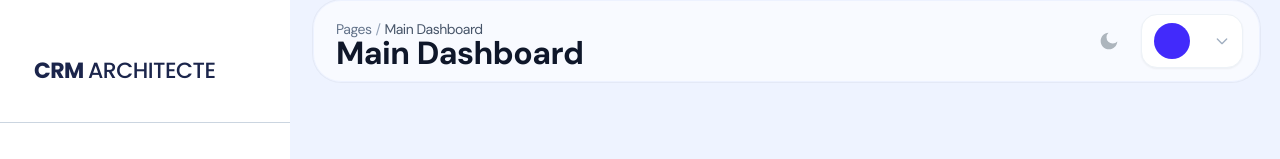
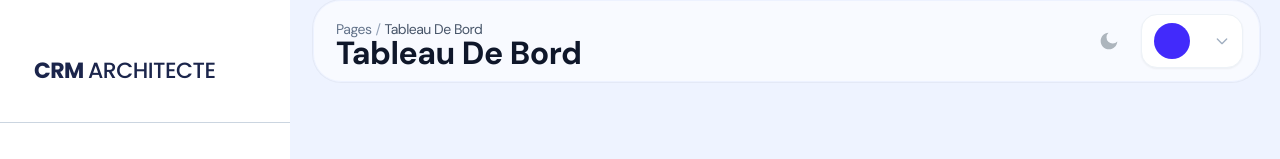
Before and after one commit to ZAKARIASAKAMI/CRM-ARCHITECTE-CABINET, a React (Create React App) app in the folder Frontend/: page /admin/default in a window 1280 px wide. Shown: the top 159 px of the page. Built offline with nearby package versions, Linux system fonts and the light colour scheme; sample sign-in values are in the browser's storage; what tailwindcss-rtl would draw is missing.

Commit message:
update after some fixing some error on the dark mode

```diff
--- a/Frontend/src/components/navbar/index.jsx
+++ b/Frontend/src/components/navbar/index.jsx
@@ -16,8 +16,7 @@ const Navbar = (props) => {
   const dropdownRef = useRef(null);
   const user = getStoredUser();
 
-  const displayBrandText =
-    brandText === "Prospects" ? "Tableau de Bord" : brandText;
+  const displayBrandText = brandText;
 
   const userInitials = user
     ? `${user.first_name?.[0] || ""}${user.last_name?.[0] || ""}`.toUpperCase()
--- a/Frontend/src/layouts/admin/index.jsx
+++ b/Frontend/src/layouts/admin/index.jsx
@@ -20,7 +20,7 @@ export default function Admin(props) {
   });
 
   const [open, setOpen] = React.useState(true);
-  const [currentRoute, setCurrentRoute] = React.useState("Main Dashboard");
+  const [currentRoute, setCurrentRoute] = React.useState("Tableau de Bord");
 
   React.useEffect(() => {
     window.addEventListener("resize", () =>
@@ -32,7 +32,7 @@ export default function Admin(props) {
   }, [location.pathname]);
 
   const getActiveRoute = (routes) => {
-    let activeRoute = "Main Dashboard";
+    let activeRoute = "Tableau de Bord";
     for (let i = 0; i < routes.length; i++) {
       if (
         window.location.href.indexOf(
--- a/Frontend/src/routes.js
+++ b/Frontend/src/routes.js
@@ -58,7 +58,7 @@ const allRoutes = [
     roles: ["Administrator", "Secretary", "Architect"],
   },
   {
-    name: "Projets",
+    name: "Projects",
     layout: "/admin",
     path: "projects",
     icon: <MdArchitecture className="h-6 w-6" />,
@@ -79,7 +79,7 @@ const allRoutes = [
     path: "documents",
     icon: <MdFolder className="h-6 w-6" />,
     component: <DocumentsPage />,
-    roles: ["Administrator", "Architect", "Collaborator", "Secretary"],
+    roles: ["Administrator", "Architect", "Secretary"],
   },
   {
     name: "Planning",
--- a/Frontend/src/views/admin/clients/index.jsx
+++ b/Frontend/src/views/admin/clients/index.jsx
@@ -160,7 +160,7 @@ export default function ClientsPage() {
 
       <div className="w-full">
         <input
-          className="w-full rounded-xl border border-gray-200 bg-white p-3 text-sm text-gray-700 placeholder-gray-400 focus:border-brand-500  focus:outline-none focus:ring-2 focus:ring-brand-500/20 dark:bg-[#111c44cc] dark:text-white"
+          className="w-full rounded-xl border border-gray-200 bg-white p-3 text-sm text-black placeholder-gray-700 focus:border-brand-500  focus:outline-none focus:ring-2 focus:ring-brand-500/20 dark:bg-[#111c44cc] dark:text-white dark:text-[black] "
           placeholder="Recherche client..."
           value={search}
           onChange={(e) => setSearch(e.target.value)}
--- a/Frontend/src/views/admin/default/index.jsx
+++ b/Frontend/src/views/admin/default/index.jsx
@@ -41,7 +41,7 @@ const Dashboard = () => {
   const showClients = userRole !== "Collaborator";
   const showProspects = ["Administrator", "Secretary"].includes(userRole);
   const showEvents = ["Administrator", "Architect", "Secretary"].includes(userRole);
-  const showDocs = true;
+  const showDocs = userRole !== "Collaborator";
   const isSecretary = userRole === "Secretary";
 
   return (
--- a/Frontend/src/views/admin/documents/index.jsx
+++ b/Frontend/src/views/admin/documents/index.jsx
@@ -8,7 +8,6 @@ export default function DocumentsPage() {
   const user = getStoredUser();
   const userRole = user?.roles?.[0]?.name;
   const isSecretary = userRole === "Secretary";
-  const isCollaborator = userRole === "Collaborator";
   const canDelete = !isSecretary;
   const canEdit = userRole === "Administrator" || userRole === "Architect";
   const [documents, setDocuments] = useState([]);
--- a/Frontend/src/views/admin/projects/index.jsx
+++ b/Frontend/src/views/admin/projects/index.jsx
@@ -239,7 +239,7 @@ export default function ProjectsPage() {
 
       <div className="w-full">
         <input
-          className="w-full rounded-xl border border-gray-200 bg-white p-3 text-sm text-gray-700 placeholder-gray-400 focus:border-brand-500 focus:outline-none focus:ring-2 focus:ring-brand-500/20"
+          className="w-full rounded-xl border border-gray-200 bg-white p-3 text-sm text-gray-700 placeholder-gray-400 focus:border-brand-500 focus:outline-none focus:ring-2 focus:ring-brand-500/20 dark:bg-[#111c44cc] dark:text-white"
           placeholder="Recherche projet..."
           value={search}
           onChange={(e) => setSearch(e.target.value)}
@@ -261,7 +261,6 @@ export default function ProjectsPage() {
                   <th className="px-4 py-3">Type & Statut</th>
                   <th className="px-4 py-3">Architecte Responsable</th>
                   <th className="px-4 py-3">Surfaces / Budget</th>
-                  <th className="px-4 py-3 text-right">Actions</th>
                 </tr>
               </thead>
               <tbody className="divide-y divide-gray-100 border-t border-gray-100 dark:divide-navy-700 dark:border-navy-700">
--- a/Frontend/src/views/admin/tasks/index.jsx
+++ b/Frontend/src/views/admin/tasks/index.jsx
@@ -318,7 +318,7 @@ export default function TasksPage() {
       </div>
 
       <div className="w-full">
-        <input className="w-full rounded-xl border border-gray-200 bg-white p-3 text-sm text-gray-700 placeholder-gray-400 focus:border-brand-500 focus:outline-none focus:ring-2 focus:ring-brand-500/20"
+        <input className="w-full rounded-xl border border-gray-200 dark:text-black p-3 text-sm text-gray-700 placeholder-gray-400 focus:border-brand-500 focus:outline-none focus:ring-2 focus:ring-brand-500/20"
           placeholder="Recherche tâche..." value={search} onChange={(e) => setSearch(e.target.value)} />
       </div>
 
```
Also changed, not shown: 1 other file (tests, documents, lock files or other folders).
